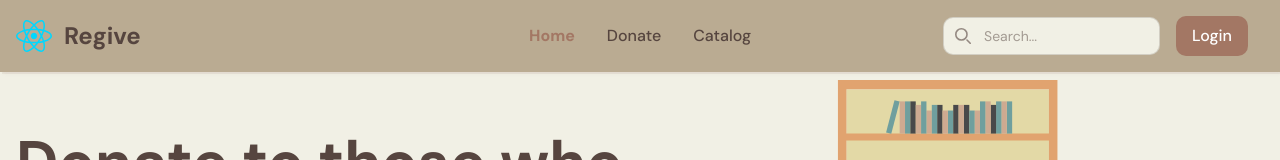
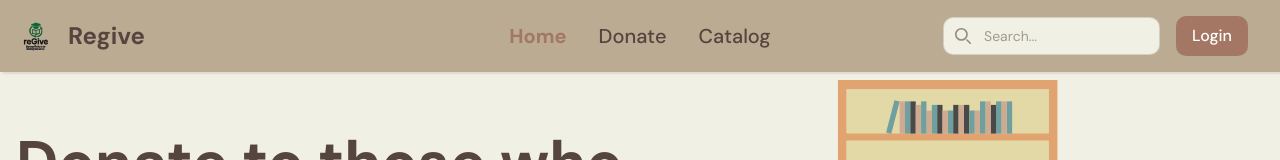
Before and after one commit to Adithyan19/ReGive, a React (Vite) app: page / in a window 1280 px wide. Shown: the top 160 px of the page. Built offline with nearby package versions, Linux system fonts and the light colour scheme; no server answers.

Commit message:
added logo

```diff
--- a/src/components/ProductCarousel.jsx
+++ b/src/components/ProductCarousel.jsx
@@ -103,14 +103,16 @@ export default function ProductCarousel({ products = [] }) {
       <button
         onClick={() => emblaApi?.scrollPrev()}
         disabled={!canScrollPrev}
-        className="absolute top-1/2 left-2 -translate-y-1/2 bg-white p-3 rounded-full shadow-lg disabled:opacity-30 disabled:cursor-not-allowed transition-opacity duration-300 md:hidden z-10 hover:bg-gray-50"
+        className="absolute top-1/2 left-2 -translate-y-1/2 bg-white p-3 rounded-full shadow-lg disabled:opacity-30
+         disabled:cursor-not-allowed transition-opacity duration-300 md:hidden z-10 hover:bg-gray-50"
       >
         <ArrowLeft className="w-5 h-5 text-gray-700" />
       </button>
       <button
         onClick={() => emblaApi?.scrollNext()}
         disabled={!canScrollNext}
-        className="absolute top-1/2 right-2 -translate-y-1/2 bg-white p-3 rounded-full shadow-lg disabled:opacity-30 disabled:cursor-not-allowed transition-opacity duration-300 md:hidden z-10 hover:bg-gray-50"
+        className="absolute top-1/2 right-2 -translate-y-1/2 bg-white p-3 rounded-full shadow-lg disabled:opacity-30
+         disabled:cursor-not-allowed transition-opacity duration-300 md:hidden z-10 hover:bg-gray-50"
       >
         <ArrowRight className="w-5 h-5 text-gray-700" />
       </button>
--- a/src/components/common/Header.jsx
+++ b/src/components/common/Header.jsx
@@ -3,7 +3,7 @@ import { useAuth } from '../../hooks/useAuth.jsx';
 import { useEffect } from 'react';
 import { useNavigate, useLocation, Link } from 'react-router-dom';
 import 'flowbite';
-import headerimg from '../../assets/react.svg';
+import headerimg from '../../assets/logo.svg';
 
 const BACKEND_URL = import.meta.env.VITE_BACKEND_URL || 'http://localhost:5000';
 
@@ -43,7 +43,7 @@ function Header() {
       <div className="w-full p-4 relative">
         <div className="flex items-center justify-between">
           <Link to="/" className="flex items-center space-x-3 rtl:space-x-reverse">
-            <img src={headerimg} className="h-8" alt="Regive Logo" />
+            <img src={headerimg} className="h-10" alt="Regive Logo" />
             <span className="self-center text-2xl font-semibold">Regive</span>
           </Link>
 
@@ -54,7 +54,7 @@ function Header() {
                   to="/"
                   className={`${
                     location.pathname === '/' ? 'text-primary font-semibold' : 'text-foreground'
-                  } hover:text-primary transition`}
+                  } hover:text-primary transition text-xl`}
                 >
                   Home
                 </Link>
@@ -68,7 +68,7 @@ function Header() {
                     location.pathname.startsWith('/donation')
                       ? 'text-primary font-semibold'
                       : 'text-foreground'
-                  } hover:text-primary transition`}
+                  } hover:text-primary transition text-xl`}
                 >
                   Donate
                 </Link>
@@ -81,7 +81,7 @@ function Header() {
                     location.pathname.startsWith('/catalog')
                       ? 'text-primary font-semibold'
                       : 'text-foreground'
-                  } hover:text-primary transition`}
+                  } hover:text-primary transition text-xl`}
                 >
                   Catalog
                 </Link>
@@ -95,7 +95,8 @@ function Header() {
               data-collapse-toggle="navbar-search"
               aria-controls="navbar-search"
               aria-expanded="false"
-              className="md:hidden text-foreground hover:bg-[#cbbba2] focus:outline-none focus:ring-4 focus:ring-primary rounded-lg text-sm p-2.5"
+              className="md:hidden text-foreground hover:bg-[#cbbba2] focus:outline-none focus:ring-4
+               focus:ring-primary rounded-lg text-sm p-2.5"
             >
               <svg
                 className="w-5 h-5"
@@ -135,7 +136,8 @@ function Header() {
               <input
                 type="text"
                 id="search-navbar"
-                className="block w-full p-2 ps-10 text-sm text-foreground border border-foreground/20 rounded-lg bg-[#f1f0e5] focus:ring-primary focus:border-primary"
+                className="block w-full p-2 ps-10 text-sm text-foreground border border-foreground/20 rounded-lg
+                 bg-[#f1f0e5] focus:ring-primary focus:border-primary"
                 placeholder="Search..."
               />
             </div>
@@ -208,7 +210,8 @@ function Header() {
             <button
               data-collapse-toggle="navbar-menu"
               type="button"
-              className="inline-flex items-center p-2 w-10 h-10 justify-center text-sm text-foreground rounded-lg md:hidden hover:bg-[#cbbba2] focus:outline-none focus:ring-2 focus:ring-primary"
+              className="inline-flex items-center p-2 w-10 h-10 justify-center text-sm text-foreground rounded-lg md:hidden
+               hover:bg-[#cbbba2] focus:outline-none focus:ring-2 focus:ring-primary"
               aria-controls="navbar-menu"
               aria-expanded="false"
             >
@@ -300,7 +303,8 @@ function Header() {
             </div>
             <input
               type="text"
-              className="block w-full p-2 ps-10 text-sm text-foreground border border-foreground/20 rounded-lg bg-[#f1f0e5] focus:ring-primary focus:border-primary"
+              className="block w-full p-2 ps-10 text-sm text-foreground border border-foreground/20 rounded-lg bg-[#f1f0e5]
+               focus:ring-primary focus:border-primary"
               placeholder="Search..."
             />
           </div>
--- a/src/hooks/useAuth.jsx
+++ b/src/hooks/useAuth.jsx
@@ -184,7 +184,7 @@ export function AuthProvider({ children }) {
         credentials: 'include',
       });
     } catch (error) {
-      console.log('Logout error:', error);
+      console.error('Logout error:', error);
     }
   };
 
```
Also changed, not shown: src/components/AuthCallback.jsx (+1 -6 lines), src/assets/logo.svg (added).
